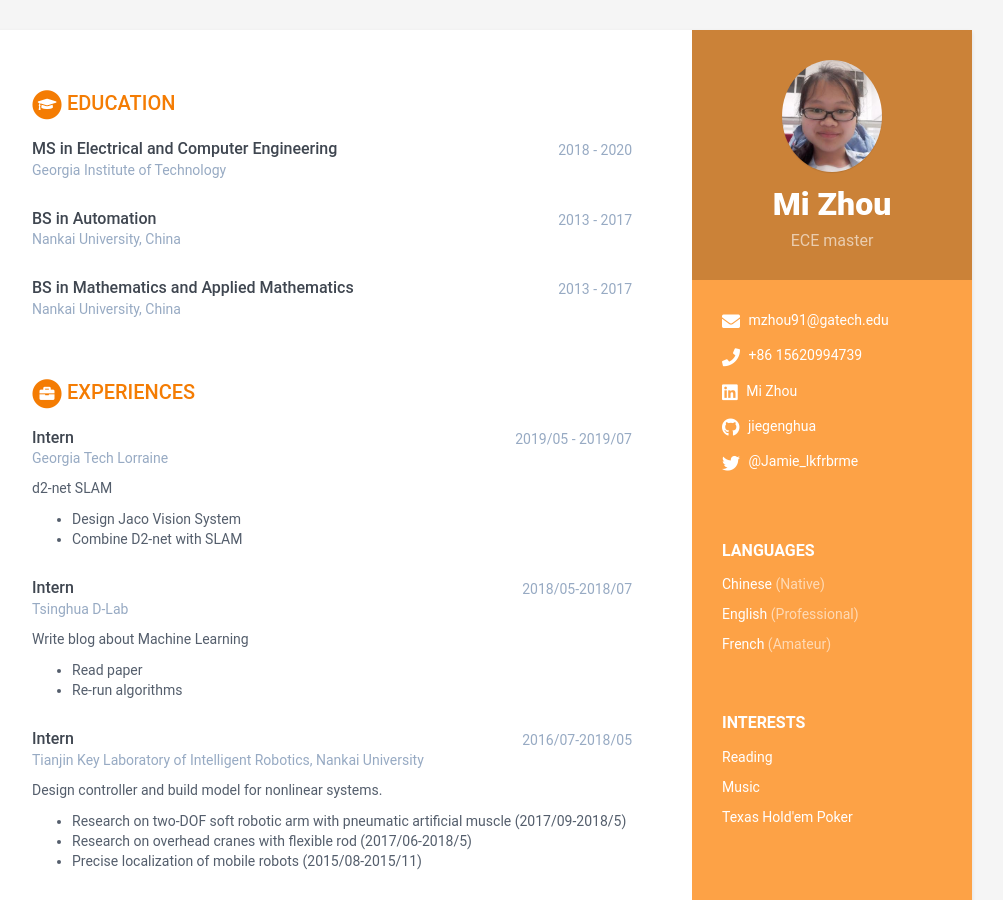
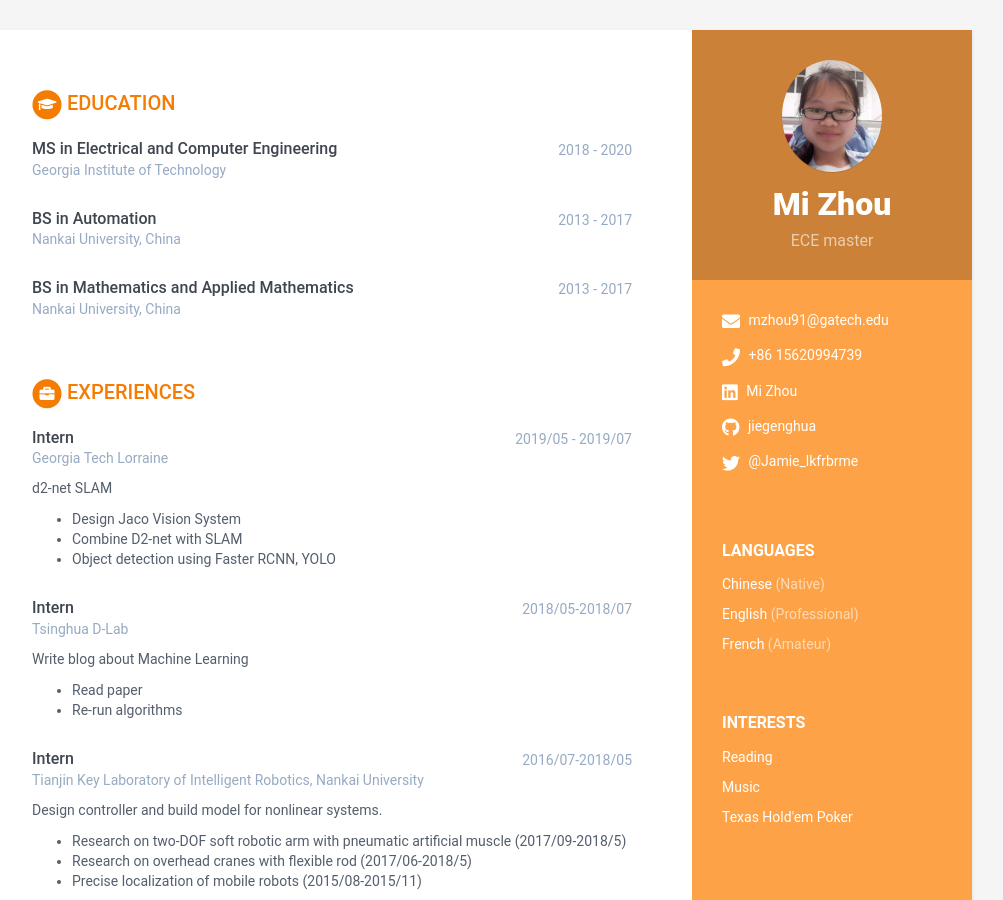
Before and after one commit to jiegenghua/MiZhou-cv, a Jekyll site: the page built from index.html, in a window 1280 px wide and 900 px high. Shown: the whole window, without its empty margins (168-1171 px from the left). Built offline with Jekyll 4.4.1, drawn with Linux system fonts in a browser that asks for light colours.

Commit message:
Update data.yml

```diff
--- a/_data/data.yml
+++ b/_data/data.yml
@@ -68,6 +68,7 @@ experiences:
 
           - Design Jaco Vision System
           - Combine D2-net with SLAM
+          - Object detection using Faster RCNN, YOLO
 
     - role: Intern
       time: 2018/05-2018/07
```
